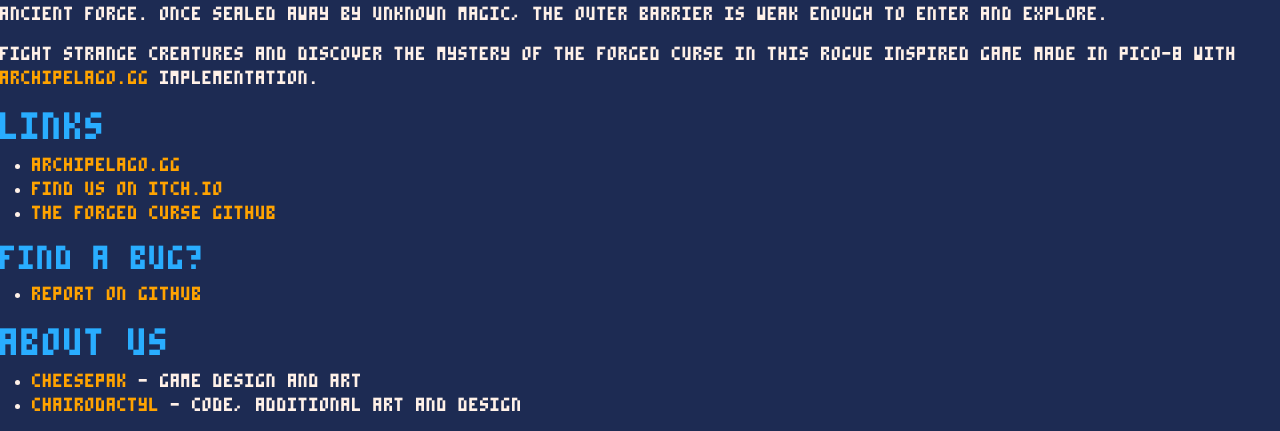
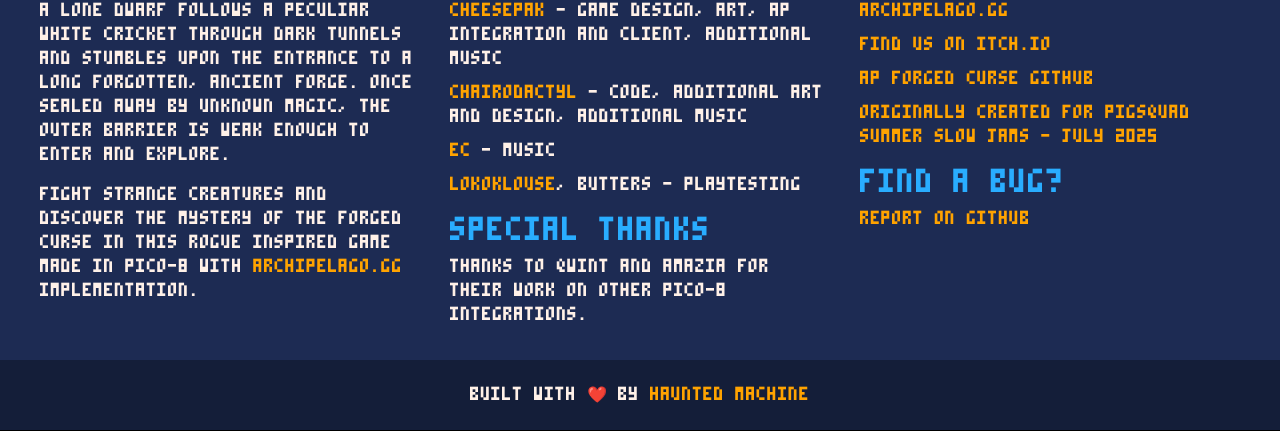
Before and after one commit to cheesepak/ap-forged-curse, a plain HTML site: page client/index.html in a window 1280 px wide. Shown: the part 974-1405 px from the top of the page. Drawn offline with nearby package versions, Linux system fonts and the light colour scheme.

Commit message:
Update index.html

```diff
--- a/client/index.html
+++ b/client/index.html
@@ -20,9 +20,9 @@
     </div>
 
     <nav>
-      <!--<a href="https://chairodactyl.itch.io/the-forged-curse" target="_blank">itch.io</a>
-      <a href="https://github.com/cheesepak/ssj2025-party" target="_blank">Github</a>-->
-      <span>settings</span>
+      <a href="https://chairodactyl.itch.io/the-forged-curse" target="_blank">itch.io<sup><sup>▞</sup></sup></a>
+      <!--<a href="https://github.com/cheesepak/ssj2025-party" target="_blank">Github</a>
+      <span>settings</span>-->
     </nav>
   </header>
   <main>
@@ -286,12 +286,12 @@
           let item = packet.items[i];
           if (item.item === base_id+9) {
             if (item.player === thisPlayer) {
-              message_pico8("found counterfeit medal :(");
+              message_pico8("found loot");
             } else {
               if (players[item.player].alias === ""){
-                message_pico8(`got counterfeit medal from ${players[item.player].name} :(`.toLowerCase())
+                message_pico8(`got loot from ${players[item.player].name} :(`.toLowerCase())
               } else {
-                message_pico8(`got counterfeit medal from ${players[item.player].alias} :(`.toLowerCase())
+                message_pico8(`got loot from ${players[item.player].alias} :(`.toLowerCase())
               }
             }
           }
@@ -506,29 +506,39 @@
 
   </main>
   <footer>
-    <section class="footer-column">
+    <section class="footer-main">
+      <section class="footer-section">
         <h2>The Forged Curse</h2>
         <p>A lone dwarf follows a peculiar white cricket through dark tunnels and stumbles upon the entrance to a long forgotten, ancient forge. Once sealed away by unknown magic, the outer barrier is weak enough to enter and explore.</p>
         <p>Fight strange creatures and discover the mystery of the Forged Curse in this Rogue inspired game made in Pico-8 with <a href="https://archipelago.gg/" target="_blank">Archipelago.gg</a> implementation.</p>
       </section>
-    <section class="footer-column">
+      <section class="footer-section">
+        <h2>About Us</h2>
+        <ul>
+          <li><a href="https://cheesepak.itch.io/" target="_blank">cheesepak</a> - game design, art, ap integration and client, additional music</li>
+          <li><a href="https://chairodactyl.itch.io/" target="_blank">chairodactyl</a> - code, additional art and design, additional music</li>
+          <li><a href="https://bsky.app/profile/enthuseconfuse.bsky.social" target="_blank">EC</a> - music</li>
+          <li><a href="https://www.twitch.tv/lokoklouse" target="_blank">Lokoklouse</a>, Butters - playtesting</li>
+        </ul>
+        <h3>Special Thanks</h3>
+        <p>Thanks to qwint and Amazia for their work on other Pico-8 integrations.</p>
+      </section>
+      <section class="footer-section">
         <h2>Links</h2>
         <ul>
           <li><a href="https://archipelago.gg/" target="_blank">Archipelago.gg</a></li>
           <li><a href="https://chairodactyl.itch.io/the-forged-curse" target="_blank">Find us on itch.io</a></li>
-        <li><a href="https://github.com/cheesepak/ssj2025-party" target="_blank">The Forged Curse Github</a></li>
+          <li><a href="https://github.com/cheesepak/ap-forged-curse" target="_blank">AP Forged Curse Github</a></li>
+          <li><a href="https://itch.io/jam/ssjparty/entries" target="_blank">Originally created for PIGSquad Summer Slow Jams - July 2025</a></li>
         </ul>
         <h3>Find a bug?</h3>
         <ul>
-        <li><a href="https://github.com/cheesepak/ssj2025-party/issues" target="_blank">Report on Github</a></li>
+          <li><a href="https://github.com/cheesepak/ap-forged-curse/issues" target="_blank">Report on Github</a></li>
         </ul>
       </section>
-    <section class="footer-column">
-      <h2>About Us</h2>
-      <ul>
-        <li><a href="https://cheesepak.itch.io/">cheesepak</a> - game design and art</li>
-        <li><a href="https://chairodactyl.itch.io/">chairodactyl</a> - code, additional art and design</li>
-      </ul>
+    </section>
+    <section class="footer-sub">
+      <p>Built with ❤️ by <a href="https://hauntedmachine.dev/" target="_blank">Haunted Machine</a></p>
     </section>
   </footer>
 </body>
```
Lines whose indentation alone changed are shown as unchanged.
